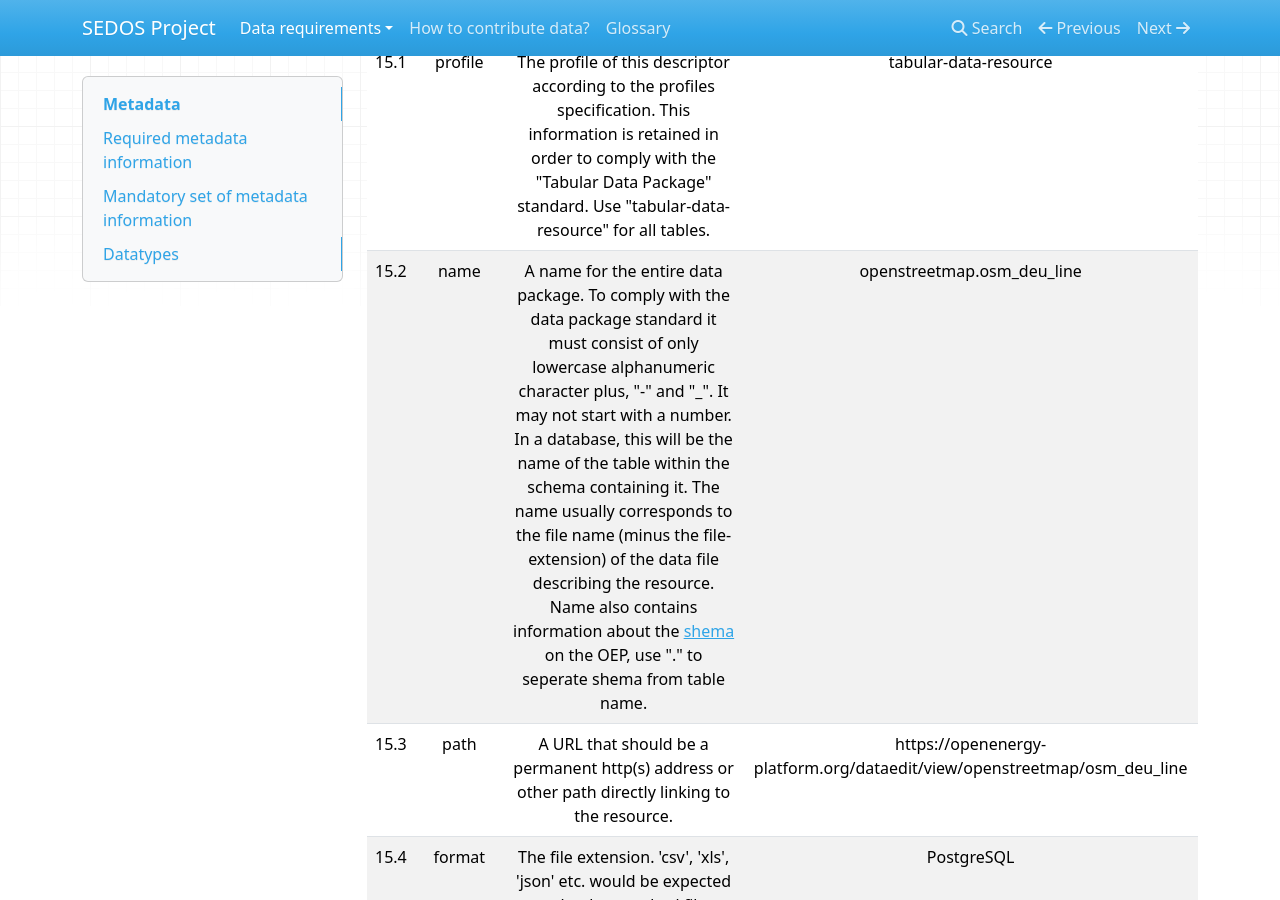
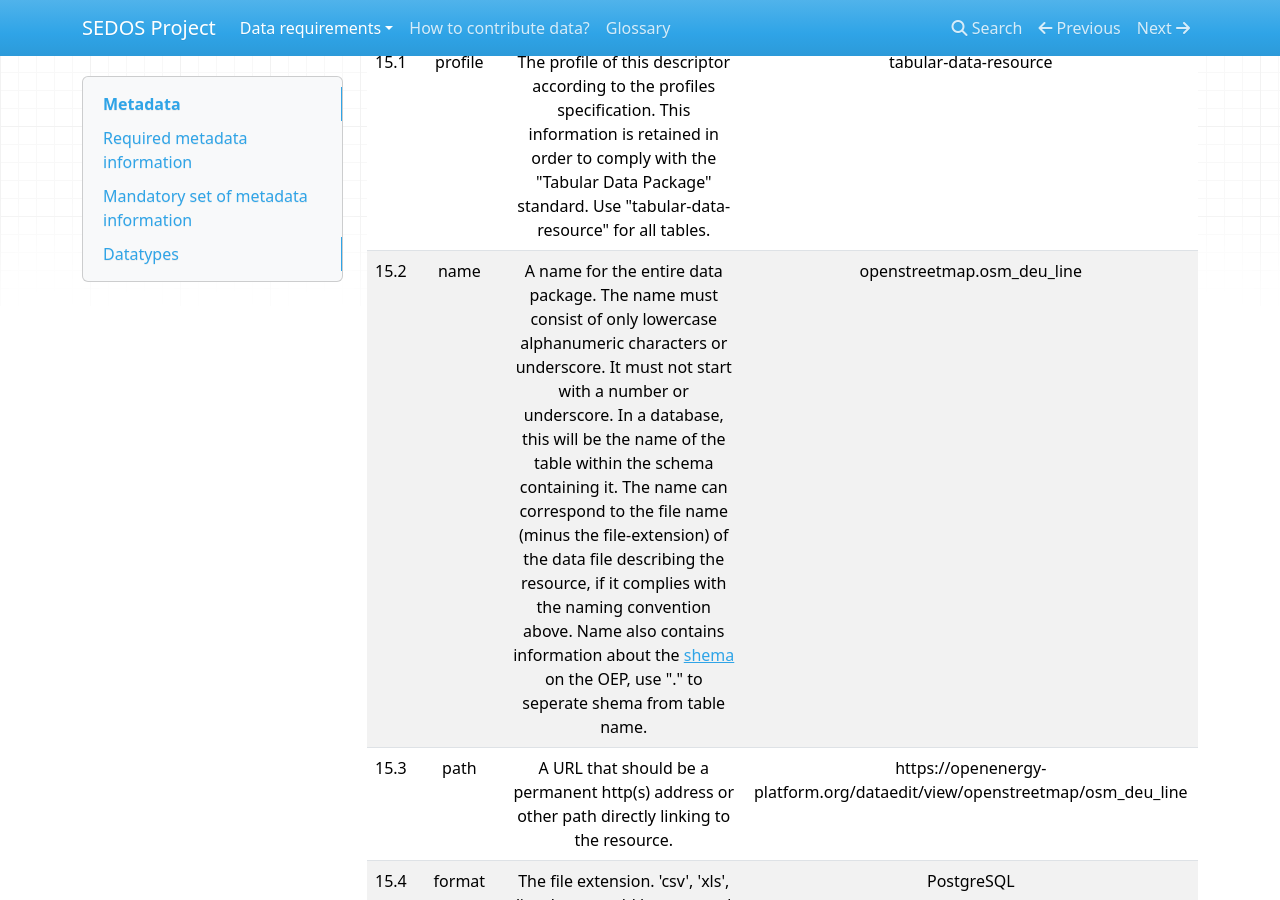
Before and after one commit to sedos-project/organization, an MkDocs documentation site: the page built from docs/data_requirements/metadata.md, in a window 1280 px wide and 900 px high, scrolled down 5038 px. Built offline with MkDocs 1.6.1, drawn with Linux system fonts in a browser that asks for light colours; nearby versions of some CDN libraries; some of the changed text lies outside the part shown.

Commit message:
Update name convention table name, col header #12

```diff
--- a/docs/data_requirements/metadata.md
+++ b/docs/data_requirements/metadata.md
@@ -85,34 +85,34 @@
 
 Needed to process the csv-table for the OEP.
 
-|   #  |    Key    |                                                                                                                                                                                                                                                  Description                                                                                                                                                                                                                                                  |                                  Example                                 |
-|:----:|:---------:|:-------------------------------------------------------------------------------------------------------------------------------------------------------------------------------------------------------------------------------------------------------------------------------------------------------------------------------------------------------------------------------------------------------------------------------------------------------------------------------------------------------------:|:------------------------------------------------------------------------:|
-| 15   | resources |                                                                                                                                                                                                  An array of objects of the data. It describes the data resource as an individual file or (database) table.                                                                                                                                                                                                   |                                                                          |
-| 15.1 | profile   |                                                                                                                                               The profile of this descriptor according to the profiles  specification. This information is retained in order to comply with the  "Tabular Data Package" standard. Use "tabular-data-resource" for all  tables.                                                                                                                                                | tabular-data-resource                                                    |
-| 15.2 | name      | A name for the entire data package. To comply with the data package  standard it must consist of only lowercase alphanumeric character plus, "-" and "_". It may not start with a number. In a database, this  will be the name of the table within the  schema containing it. The name  usually corresponds to the file name (minus the file-extension) of the  data file describing the resource. Name also contains information about the [shema](https://openenergy-platform.org/dataedit/schemas) on the OEP, use "." to seperate shema from table name. | openstreetmap.osm_deu_line                                               |
-| 15.3 | path      |                                                                                                                                                                                                       A URL that should be a permanent http(s) address or other path directly linking to the resource.                                                                                                                                                                                                        | https://openenergy-platform.org/dataedit/view/openstreetmap/osm_deu_line |
-| 15.4 | format    |                                                                                                 The file extension. 'csv', 'xls', 'json' etc. would be expected to  be the standard file extension for this type of resource. When you  upload your data to the OEDB, in the shown metadata string, the format  will be changed accordingly to 'PostgreSQL', since the data there are  stored in a database.                                                                                                  | PostgreSQL                                                               |
-| 15.5 | encoding  |                                                                                                                                     Specifies the character encoding of the resource's data file. The values should be one of the "Preferred MIME Names" for a character encoding registered with IANA. If no value for this key is specified then the default is UTF-8.                                                                                                                                      | UTF-8                                                                    |
+|   #  |    Key    |                                                                                                                                                                                                                                                                                   Description                                                                                                                                                                                                                                                                                    |                                  Example                                 |
+|:----:|:---------:|:--------------------------------------------------------------------------------------------------------------------------------------------------------------------------------------------------------------------------------------------------------------------------------------------------------------------------------------------------------------------------------------------------------------------------------------------------------------------------------------------------------------------------------------------------------------------------------:|:------------------------------------------------------------------------:|
+| 15   | resources |                                                                                                                                                                                                                                    An array of objects of the data. It describes the data resource as an individual file or (database) table.                                                                                                                                                                                                                                    |                                                                          |
+| 15.1 | profile   |                                                                                                                                                                                 The profile of this descriptor according to the profiles  specification. This information is retained in order to comply with the  "Tabular Data Package" standard. Use "tabular-data-resource" for all  tables.                                                                                                                                                                                 | tabular-data-resource                                                    |
+| 15.2 | name      | A name for the entire data package. The name must consist of only lowercase alphanumeric characters or underscore. It must not start with a number or underscore. In a database, this  will be the name of the table within the  schema containing it.  The name can correspond to the file name (minus the file-extension) of the data file describing the resource, if it complies with the naming convention above. Name also contains information about the [shema](https://openenergy-platform.org/dataedit/schemas) on the OEP, use "." to seperate shema from table name. | openstreetmap.osm_deu_line                                               |
+| 15.3 | path      |                                                                                                                                                                                                                                         A URL that should be a permanent http(s) address or other path directly linking to the resource.                                                                                                                                                                                                                                         | https://openenergy-platform.org/dataedit/view/openstreetmap/osm_deu_line |
+| 15.4 | format    |                                                                                                                                   The file extension. 'csv', 'xls', 'json' etc. would be expected to  be the standard file extension for this type of resource. When you  upload your data to the OEDB, in the shown metadata string, the format  will be changed accordingly to 'PostgreSQL', since the data there are  stored in a database.                                                                                                                                   | PostgreSQL                                                               |
+| 15.5 | encoding  |                                                                                                                                                                       Specifies the character encoding of the resource's data file. The values should be one of the "Preferred MIME Names" for a character encoding registered with IANA. If no value for this key is specified then the default is UTF-8.                                                                                                                                                                       | UTF-8                                                                    |
 
 ### Resource Keys - Schema
 
 Information about each column in the csv.
 
-|      #     |       Key      |                                                                                       Description                                                                                        |                          Example                          |
-|:----------:|:--------------:|:----------------------------------------------------------------------------------------------------------------------------------------------------------------------------------------:|:---------------------------------------------------------:|
-| 15.6       | schema         |                 An object that describes the structure of the present data. It  contains all fields (columns of the table), the primary key and optional  foreign keys.                  |                                                           |
-| 15.6.1     | fields         |                                                 An array of objects describing a column and providing name, description, type and unit.                                                  |                                                           |
-| 15.6.1.1   | name           |                                                                                  The name of the field.                                                                                  | year                                                      |
-| 15.6.1.2   | description    |                                                                               A text describing the field.                                                                               | Reference year for which the data were collected.         |
-| 15.6.1.3   | type           |                               The [data type](#datatypes) of the field. <br/>In <br/>case of a geom column in a database, also indicate the shape and CRS.                               | geometry(Point, 4326)                                     |
-| 15.6.1.4   | unit           | The unit, preferably SI-unit, that values in this field are mapped  to. If 'unit' doesn't apply to a field, use 'null'. If the unit is given  in a seperate field, reference this field. | MW                                                        |
-| 15.6.1.5   | isAbout        |                                                                An array of objects with describe the field in OEO terms.                                                                 |                                                           |
-| 15.6.1.5.1 | name           |                                                                            The class label of the OEO terms.                                                                             | wind energy converting unit                               |
-| 15.6.1.5.2 | path           |                                                                                  The URI of the class.                                                                                   | https://openenergy-platform.org/ontology/oeo/OEO_00000044 |
-| 15.6.1.6   | valueReference |                                                An array of objects for an extended description of the values in the column in OEO terms.                                                 |                                                           |
-| 15.6.1.6.1 | value          |                                                                           The name of the value in the column.                                                                           | onshore                                                   |
-| 15.6.1.6.2 | name           |                                                                            The class label of the OEO terms.                                                                             | onshore wind farm                                         |
-| 15.6.1.6.3 | path           |                                                                                  The URI of the class.                                                                                   | https://openenergy-platform.org/ontology/oeo/OEO_00000311 |
+|      #     |       Key      |                                                                                                                                                      Description                                                                                                                                                       |                          Example                          |
+|:----------:|:--------------:|:----------------------------------------------------------------------------------------------------------------------------------------------------------------------------------------------------------------------------------------------------------------------------------------------------------------------:|:---------------------------------------------------------:|
+| 15.6       | schema         |                                                                                An object that describes the structure of the present data. It  contains all fields (columns of the table), the primary key and optional  foreign keys.                                                                                 |                                                           |
+| 15.6.1     | fields         |                                                                                                                An array of objects describing a column and providing name, description, type and unit.                                                                                                                 |                                                           |
+| 15.6.1.1   | name           |                                                                                  The name of the field. The name must consist of only lowercase alphanumeric characters or underscore. It must not start with a number or underscore.                                                                                  | year                                                      |
+| 15.6.1.2   | description    |                                                                                                                                              A text describing the field.                                                                                                                                              | Reference year for which the data were collected.         |
+| 15.6.1.3   | type           |                                                                                              The [data type](#datatypes) of the field. <br/>In <br/>case of a geom column in a database, also indicate the shape and CRS.                                                                                              | geometry(Point, 4326)                                     |
+| 15.6.1.4   | unit           |                                                                The unit, preferably SI-unit, that values in this field are mapped  to. If 'unit' doesn't apply to a field, use 'null'. If the unit is given  in a seperate field, reference this field.                                                                | MW                                                        |
+| 15.6.1.5   | isAbout        |                                                                                                                               An array of objects with describe the field in OEO terms.                                                                                                                                |                                                           |
+| 15.6.1.5.1 | name           |                                                                                                                                           The class label of the OEO terms.                                                                                                                                            | wind energy converting unit                               |
+| 15.6.1.5.2 | path           |                                                                                                                                                 The URI of the class.                                                                                                                                                  | https://openenergy-platform.org/ontology/oeo/OEO_00000044 |
+| 15.6.1.6   | valueReference |                                                                                                               An array of objects for an extended description of the values in the column in OEO terms.                                                                                                                |                                                           |
+| 15.6.1.6.1 | value          |                                                                                                                                          The name of the value in the column.                                                                                                                                          | onshore                                                   |
+| 15.6.1.6.2 | name           |                                                                                                                                           The class label of the OEO terms.                                                                                                                                            | onshore wind farm                                         |
+| 15.6.1.6.3 | path           |                                                                                                                                                 The URI of the class.                                                                                                                                                  | https://openenergy-platform.org/ontology/oeo/OEO_00000311 |
 
 
 
```
